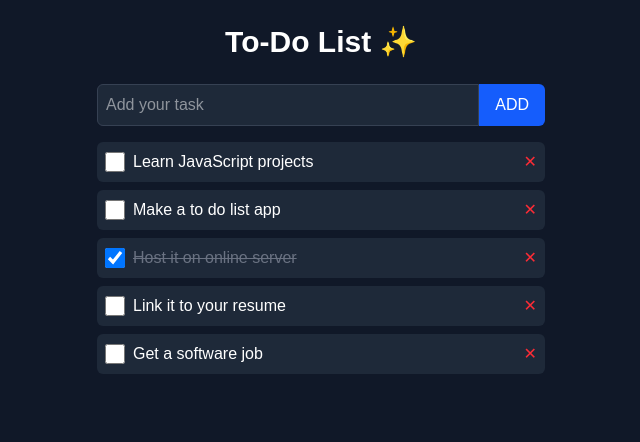
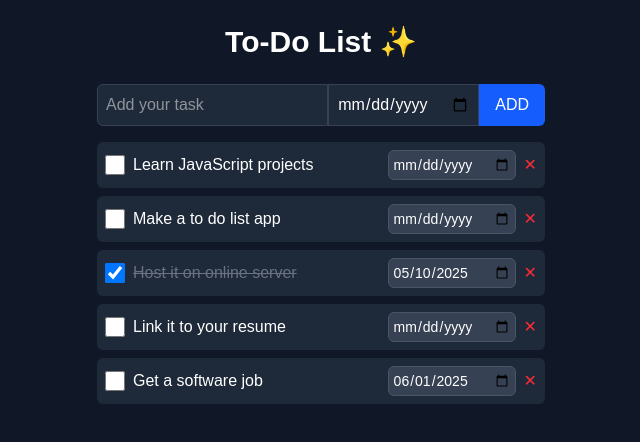
Before and after one commit to Samuelk0nrad/next-todo-app, a Next.js app: page / in a window 1280 px wide. Shown: the top 442 px of the page, without its empty margins (319-959 px from the left). Built offline with nearby package versions, Linux system fonts and the light colour scheme.

Commit message:
add date to todo

```diff
--- a/src/app/page.tsx
+++ b/src/app/page.tsx
@@ -3,22 +3,42 @@ import { useState } from "react";
 
 export default function Home() {
   const [tasks, setTasks] = useState([
-    { id: 1, text: "Learn JavaScript projects", completed: false },
-    { id: 2, text: "Make a to do list app", completed: false },
-    { id: 3, text: "Host it on online server", completed: true },
-    { id: 4, text: "Link it to your resume", completed: false },
-    { id: 5, text: "Get a software job", completed: false },
+    { id: 1, text: "Learn JavaScript projects", completed: false, dueDate: "" },
+    { id: 2, text: "Make a to do list app", completed: false, dueDate: "" },
+    {
+      id: 3,
+      text: "Host it on online server",
+      completed: true,
+      dueDate: "2025-05-10",
+    },
+    { id: 4, text: "Link it to your resume", completed: false, dueDate: "" },
+    {
+      id: 5,
+      text: "Get a software job",
+      completed: false,
+      dueDate: "2025-06-01",
+    },
   ]);
   const [newTask, setNewTask] = useState("");
+  const [newDueDate, setNewDueDate] = useState("");
 
   const addTask = () => {
     if (newTask.trim()) {
-      setTasks([...tasks, { id: Date.now(), text: newTask, completed: false }]);
+      setTasks([
+        ...tasks,
+        {
+          id: Date.now(),
+          text: newTask,
+          completed: false,
+          dueDate: newDueDate,
+        },
+      ]);
       setNewTask("");
+      setNewDueDate("");
     }
   };
 
-  const toggleTask = (id) => {
+  const toggleTask = (id: number) => {
     setTasks(
       tasks.map((task) =>
         task.id === id ? { ...task, completed: !task.completed } : task
@@ -26,8 +46,14 @@ export default function Home() {
     );
   };
 
-  const deleteTask = (id) => {
+  const deleteTask = (id: number) => {
     setTasks(tasks.filter((task) => task.id !== id));
+  };
+
+  const setTaskDueDate = (id: number, dueDate: string) => {
+    setTasks(
+      tasks.map((task) => (task.id === id ? { ...task, dueDate } : task))
+    );
   };
 
   return (
@@ -40,6 +66,12 @@ export default function Home() {
           onChange={(e) => setNewTask(e.target.value)}
           placeholder="Add your task"
           className="flex-1 p-2 rounded-l-md bg-gray-800 border border-gray-700 focus:outline-none focus:ring-2 focus:ring-blue-500"
+        />
+        <input
+          type="date"
+          value={newDueDate}
+          onChange={(e) => setNewDueDate(e.target.value)}
+          className="p-2 bg-gray-800 border border-gray-700 focus:outline-none focus:ring-2 focus:ring-blue-500"
         />
         <button
           onClick={addTask}
@@ -69,12 +101,20 @@ export default function Home() {
                 {task.text}
               </span>
             </div>
+            <div className="flex items-center">
+              <input
+                type="date"
+                value={task.dueDate}
+                onChange={(e) => setTaskDueDate(task.id, e.target.value)}
+                className="mr-2 p-1 bg-gray-700 border border-gray-600 rounded-md text-sm"
+              />
               <button
                 onClick={() => deleteTask(task.id)}
                 className="text-red-500 hover:text-red-700"
               >
                 ✕
               </button>
+            </div>
           </li>
         ))}
       </ul>
```
Lines whose indentation alone changed are shown as unchanged.
